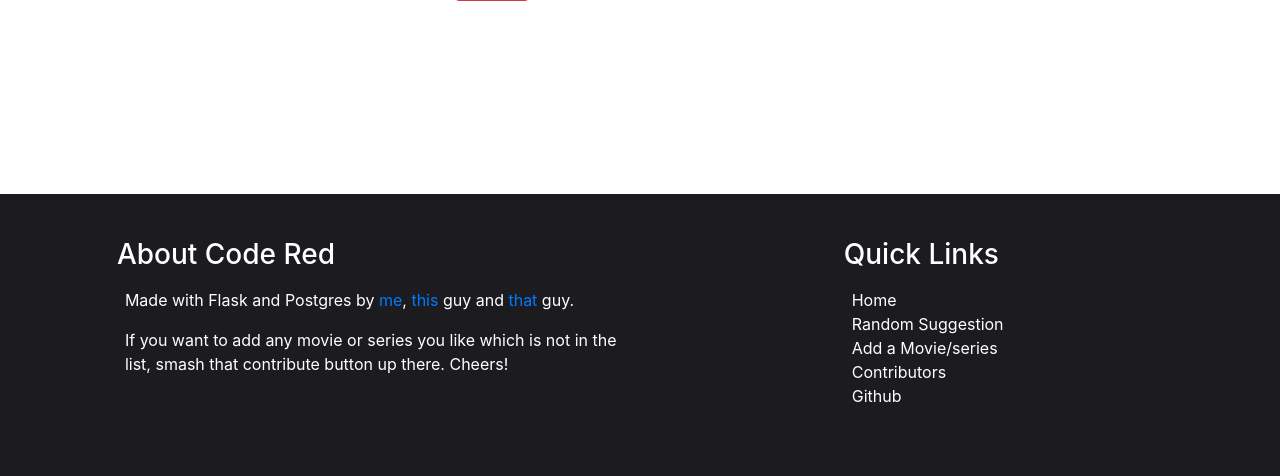
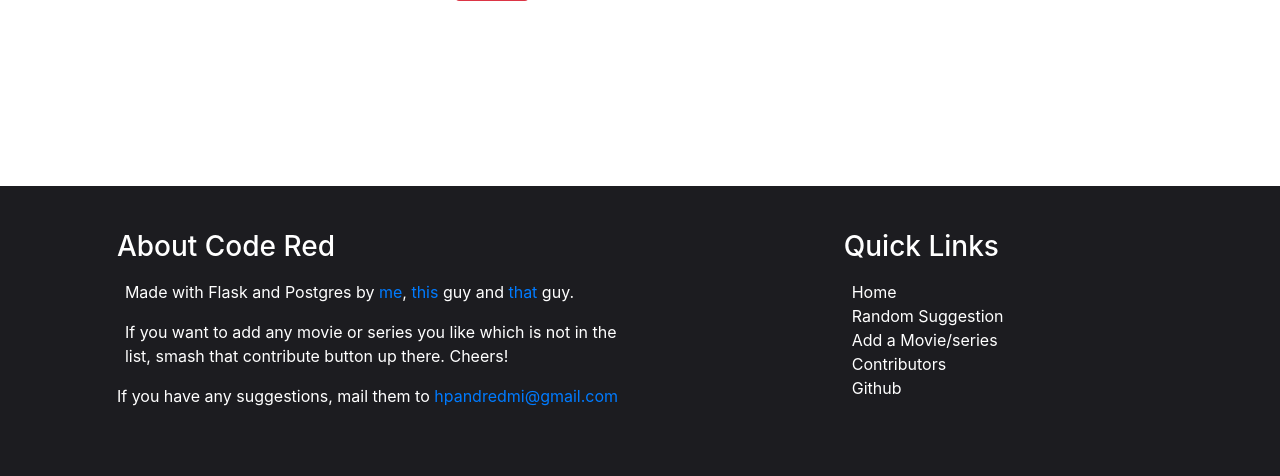
Before and after one commit to shrn01/code-red, a Flask app: page /admin in a window 1280 px wide. Shown: the part 324-800 px from the top of the page. Run offline with Flask 2, Linux system fonts and the light colour scheme; some libraries are stand-ins or nearby versions.

Commit message:
small change in footer

```diff
--- a/templates/template.html
+++ b/templates/template.html
@@ -66,6 +66,9 @@
                 <p class = "ml-2 mr-2">
                     If you want to add any movie or series you like which is not in the list, smash that contribute button up there. Cheers!
                 </p>
+                <p>
+                    If you have any suggestions, mail them to <a href = "hpandredmi@gmail.com">hpandredmi@gmail.com</a>
+                </p>
             </div>
             <div class = "col-md-4 container pr-5 pl-5 pt-4">
                 <h3>
```
